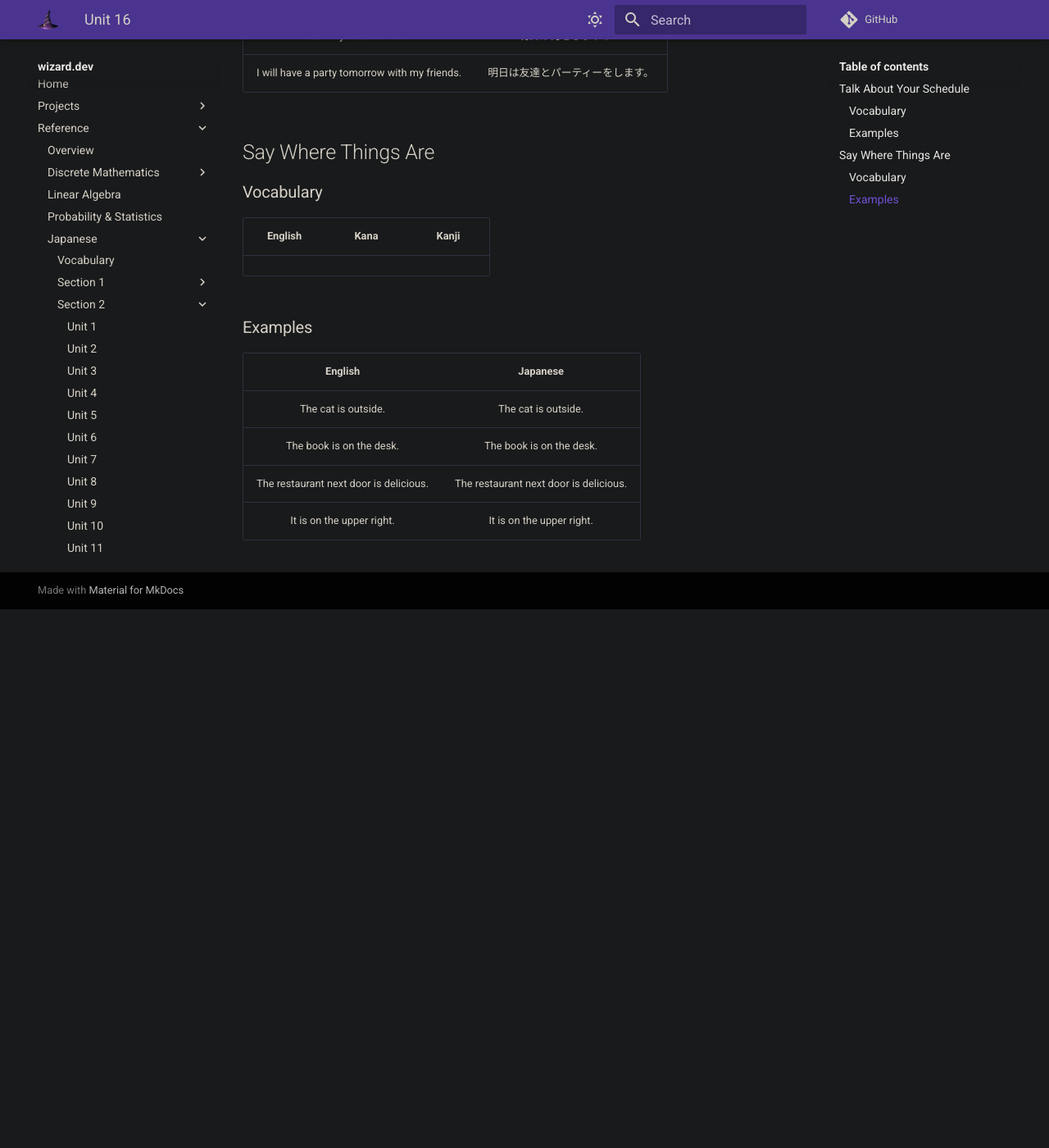
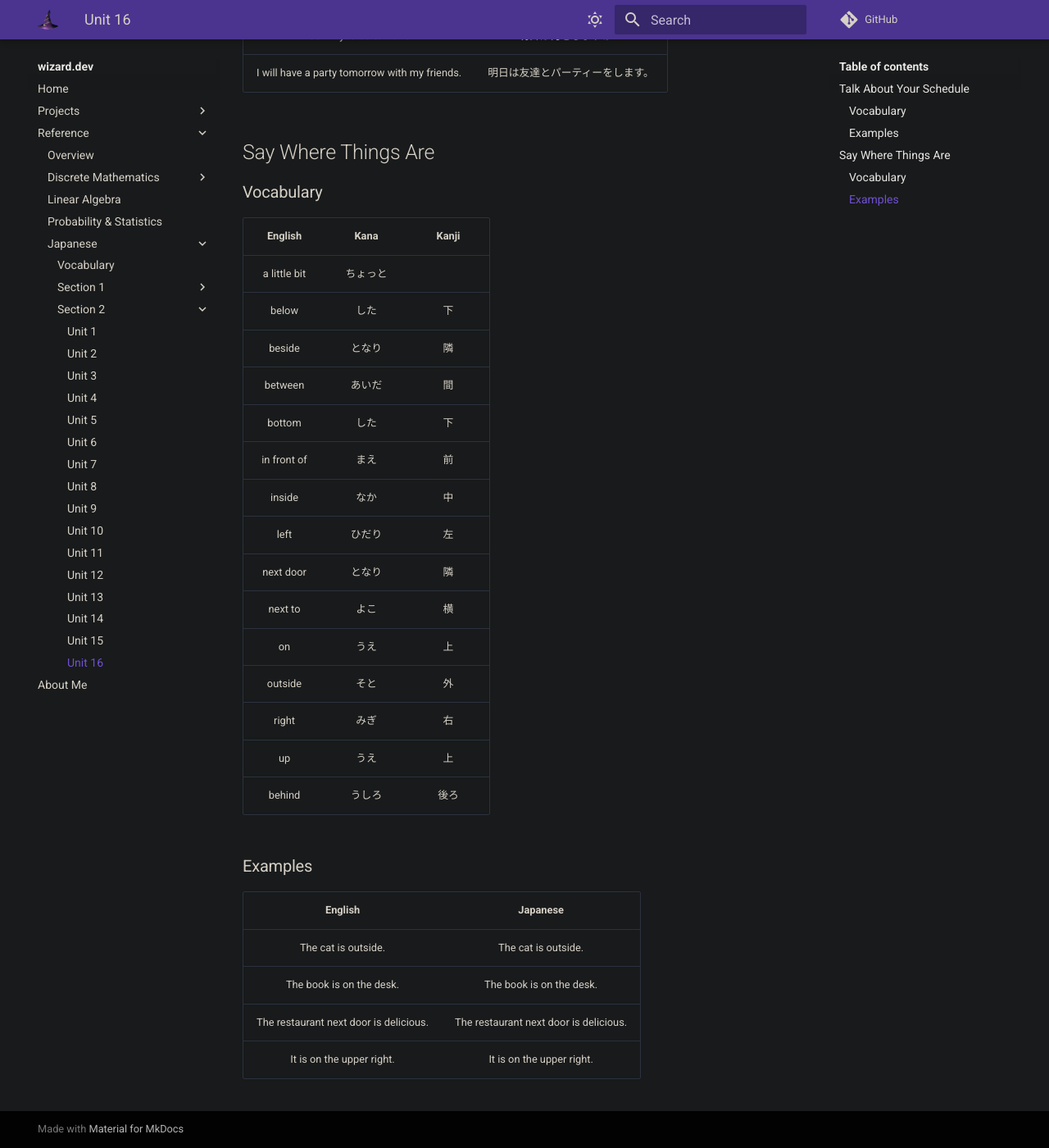
Before and after one commit to zkWildfire/wizard.dev, an MkDocs documentation site: the page built from docs/reference/japanese/section-2/unit-16.md, in a window 1280 px wide and 1400 px high, scrolled down 896 px. Shown: the whole window at 82% size. Built offline with MkDocs 1.6.1 and Material for MkDocs 9.7.7, drawn with Linux system fonts in a browser that asks for light colours; comment, search, counter and statistics services are not loaded; before the commit the page ends 1639 px from its top, so only the background shows below that.

```diff
--- a/docs/reference/japanese/section-2/unit-16.md
+++ b/docs/reference/japanese/section-2/unit-16.md
@@ -24,6 +24,21 @@
 ### Vocabulary
 | English | Kana | Kanji |
 |:-------:|:----:|:-----:|
+| a little bit | ちょっと | |
+| below | した | 下 |
+| beside | となり | 隣 |
+| between | あいだ | 間 |
+| bottom | した | 下 |
+| in front of | まえ | 前 |
+| inside | なか | 中 |
+| left | ひだり | 左 |
+| next door | となり | 隣 |
+| next to | よこ | 横 |
+| on | うえ | 上 |
+| outside | そと | 外 |
+| right | みぎ | 右 |
+| up | うえ | 上 |
+| behind | うしろ | 後ろ |
 
 ### Examples
 | English | Japanese |
```
Also changed, not shown: docs/reference/japanese/vocabulary.md (+16 -0 lines).
